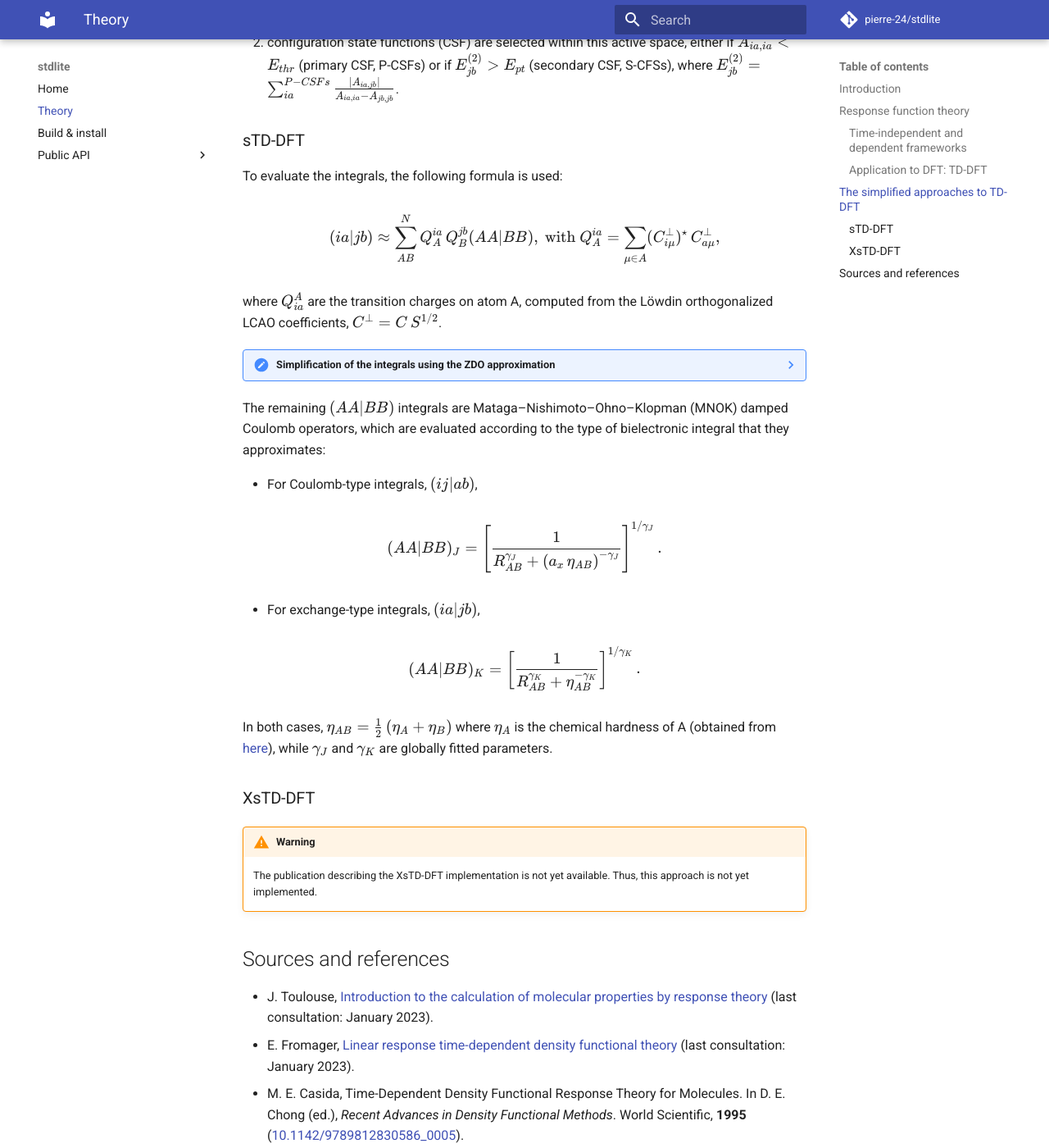
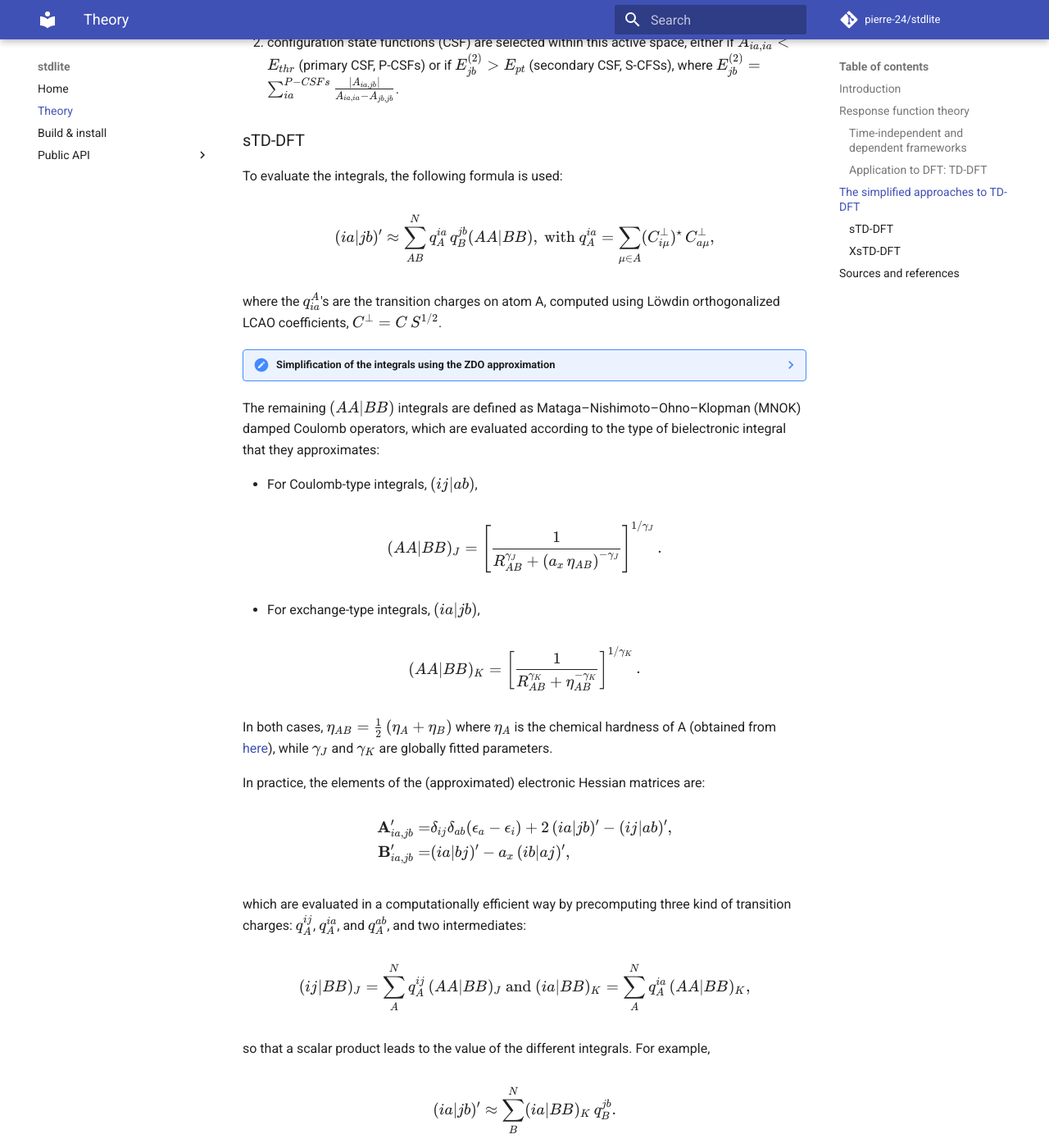
Before and after one commit to pierre-24/stdlite, an MkDocs documentation site: the page built from docs/theory.md, in a window 1280 px wide and 1400 px high, scrolled down 4417 px. Shown: the whole window at 82% size. Built offline with MkDocs 1.6.1 and Material for MkDocs 9.7.7, drawn with Linux system fonts in a browser that asks for light colours; comment, search, counter and statistics services are not loaded; some of the changed text lies outside the part shown.

Commit message:
improve intermediates indentification and CSFs selection

```diff
--- a/docs/theory.md
+++ b/docs/theory.md
@@ -94,11 +94,12 @@ $$\tag{3}\left[\begin{pmatrix}
 \end{pmatrix},$$
 
 where $\mathbf x^\omega$ and $\mathbf y^\omega$ are the frequency-dependent linear response vector (to be determined) in direction $\zeta$.
-The $\mathbf A$ and $\mathbf B$ are electronic Hessian (super-)matrices (related to orbital rotations). For a **global hybrid** density functional (independent of $\omega$),
+The $\mathbf A$ and $\mathbf B$ are electronic Hessian (super-)matrices (related to orbital rotations).
+In the rest of this devellopment a **global hybrid** density functional is assumed,
 
-$$E_{XC}= (1-a_x)\,E_X^{GGA}+a_x\,E_X^{HF}+E_C^{GGA},$$
+$$E_{XC}= (1-a_x)\,E_X^{GGA}+a_x\,E_X^{HF}+E_C^{GGA}.$$
 
-their elements are:
+Thanks to the [Slater-Condon rules](https://en.wikipedia.org/wiki/Slater%E2%80%93Condon_rules), one can evaluate the elements of $\mathbf A$ and $\mathbf B$, which are:
 
 $$\begin{aligned}
 &A_{ia, jb} = \delta_{ij}\delta_{ab} (\epsilon_a - \epsilon_i) + 2(ia|jb) - a_x\,(ij|ab) + (1-a_x)\,(ia|f_{XC}|jb),\\
@@ -157,9 +158,9 @@ The truncation of the CI space is done in two steps:
 
 To evaluate the integrals, the following formula is used:
 
-$$(ia|jb) \approx \sum_{AB}^N Q_A^{ia}\,Q_B^{jb}(AA|BB), \text{ with } Q_A^{ia} = \sum_{\mu\in A} (C^{\perp}_{i\mu})^\star\,C^{\perp}_{a\mu},$$
+$$(ia|jb)' \approx \sum_{AB}^N q_A^{ia}\,q_B^{jb}(AA|BB), \text{ with } q_A^{ia} = \sum_{\mu\in A} (C^{\perp}_{i\mu})^\star\,C^{\perp}_{a\mu},$$
 
-where $Q_{ia}^A$ are the transition charges on atom A, computed from the Löwdin orthogonalized LCAO coefficients, $C^\perp = C\,S^{1/2}$.
+where the $q_{ia}^A$'s are the transition charges on atom A, computed using Löwdin orthogonalized LCAO coefficients, $C^\perp = C\,S^{1/2}$.
 
 ??? note "Simplification of the integrals using the ZDO approximation"
 
@@ -169,23 +170,24 @@ where $Q_{ia}^A$ are the transition charges on atom A, computed from the Löwdin
 
     one can instead use Löwdin orthogonalized molecular orbitals, $C^\perp = C\,S^{1/2}$:
 
-    $$(ia|jb) = \sum_{\mu\nu\alpha\beta} (C^\perp_{i\mu})^\star\,C^\perp_{a\nu}\,(C^\perp_{j\alpha})^\star\,C^\perp_{b\beta}\,(\lambda_\mu\lambda_\nu|\lambda_\alpha\lambda_\beta).$$
+    $$(ia|jb) = \sum_{\mu\nu\alpha\beta} (C^\perp_{i\mu})^\star\,C^\perp_{a\nu}\,(C^\perp_{j\alpha})^\star\,C^\perp_{b\beta}\,(\lambda_\mu\lambda_\nu|\lambda_\alpha\lambda_\beta),$$
 
+    where $\lambda_\mu = \sum_\nu S^{-1/2}_{\mu\nu}\,\phi_\nu$.
     Now, the [ZDO approximation](https://en.wikipedia.org/wiki/Zero_differential_overlap) impose that $\lambda_\mu\,\lambda_\nu = \delta_{\mu\nu}\lambda_\mu\lambda_\mu$, so:
 
     $$(ia|jb) \approx \sum_{\mu\nu} (C^\perp_{i\mu})^\star\,C^\perp_{a\mu}\,(C^\perp_{j\nu})^\star\,C^\perp_{b\nu}\,(\lambda_\mu\lambda_\mu|\lambda_\nu\lambda_\nu).$$
 
-    Finally, it is assumed that $\lambda_\mu\lambda_\nu = \nu\nu$, and therefore:
+    Finally, it is assumed that $\lambda_\mu\lambda_\mu \approx \mu\mu$, and therefore:
 
     $$(ia|jb) \approx \sum_{\mu\nu} (C^\perp_{i\mu})^\star\,C^\perp_{a\mu}\,(C^\perp_{j\nu})^\star\,C^\perp_{b\nu}\,(\mu\mu|\nu\nu).$$
 
-    Further simplification arise from population analysis, which defines a *transition charge*:
+    A simplification of the notation arise from population analysis, which allows to defines a *transition charge*:
 
-    $$Q_A^{ia} = \sum_{\mu\in A} (C^{\perp}_{i\mu})^\star\,C^{\perp}_{a\mu},$$
+    $$q_A^{ia} = \sum_{\mu\in A} (C^{\perp}_{i\mu})^\star\,C^{\perp}_{a\mu},$$
 
-    which allows to arrive at the final expresssion.
+    leading to the final expresssion.
 
-The remaining $(AA|BB)$ integrals are Mataga–Nishimoto–Ohno–Klopman (MNOK) damped Coulomb operators, which are evaluated according to the type of bielectronic integral that they approximates:
+The remaining $(AA|BB)$ integrals are defined as Mataga–Nishimoto–Ohno–Klopman (MNOK) damped Coulomb operators, which are evaluated according to the type of bielectronic integral that they approximates:
 
 + For Coulomb-type integrals, $(ij|ab)$,
 
@@ -196,6 +198,23 @@ $$(AA|BB)_J = \left[\frac{1}{R_{AB}^{\gamma_J}+\left(a_x\,\eta_{AB}\right)^{-\ga
 $$(AA|BB)_K = \left[\frac{1}{R_{AB}^{\gamma_K}+\eta_{AB}^{-\gamma_K}}\right]^{1/\gamma_K}.$$
 
 In both cases, $\eta_{AB} = \frac{1}{2}\,(\eta_A + \eta_B)$ where $\eta_A$ is the chemical hardness of A (obtained from [here](https://dx.doi.org/10.1002/qua.22202)), while $\gamma_J$ and $\gamma_K$ are globally fitted parameters.
+
+In practice, the elements of the (approximated) electronic Hessian matrices are:
+
+$$\begin{aligned}
+\mathbf{A}'_{ia,jb} =& \delta_{ij}\delta_{ab} (\epsilon_a - \epsilon_i)
++ 2\,(ia|jb)'  -  (ij|ab)',\\
+\mathbf{B}'_{ia,jb} =& (ia|bj)' -a_x\,(ib|aj)',
+\end{aligned}$$
+
+which are evaluated in a computationally efficient way by precomputing three kind of transition charges: $q_A^{ij}$, $q_A^{ia}$, and $q_A^{ab}$, and two intermediates:
+
+$$(ij|BB)_J = \sum_A^N q_A^{ij}\,(AA|BB)_J \text{ and } (ia|BB)_K = \sum_A^N q_A^{ia}\,(AA|BB)_K,$$
+
+so that a scalar product leads to the value of the different integrals. For example,
+
+$$(ia|jb)' \approx \sum_{B}^N (ia|BB)_K\,q_B^{jb}.$$
+
 
 ### XsTD-DFT
 
```
Also changed, not shown: 1 other file.
